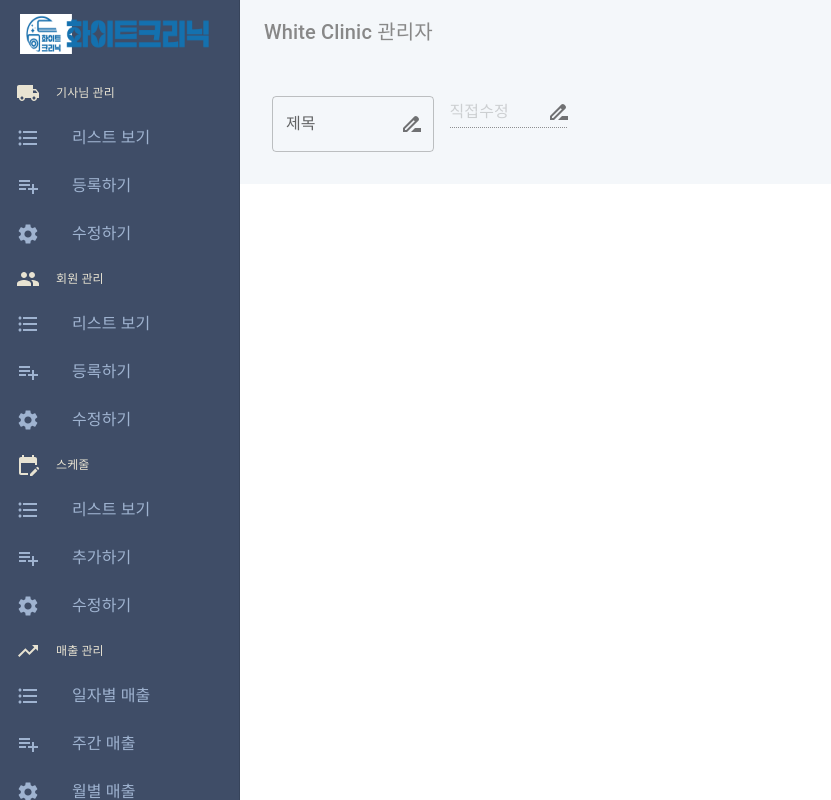
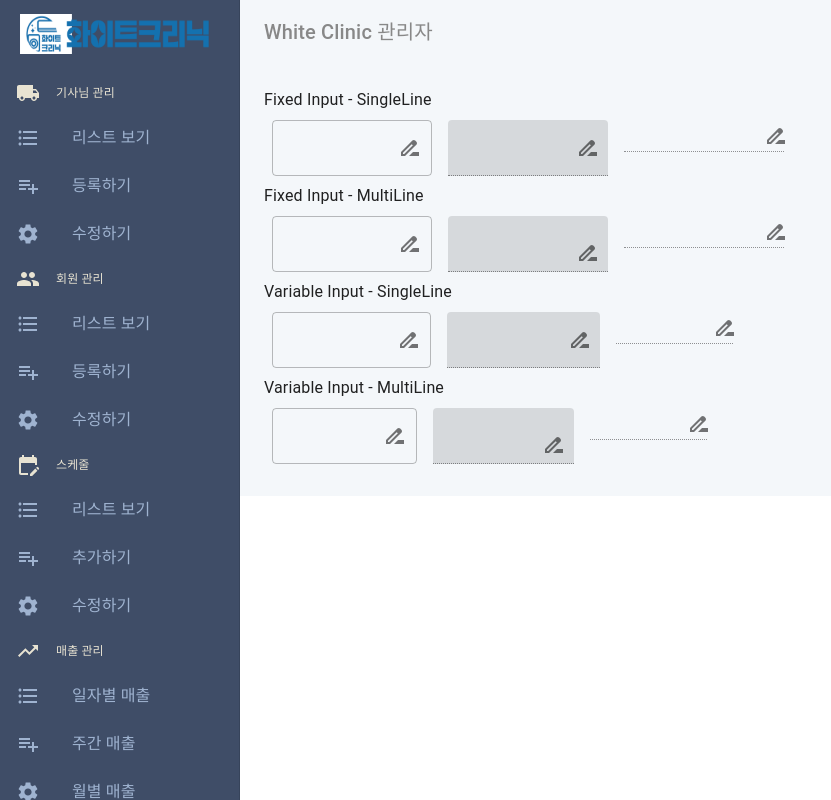
Before and after one commit to Zerokyh/Ateam_whiteclinic, a Next.js app: page / in a window 1280 px wide. Shown: the whole page, without its empty margins (0-831 px from the left). Built offline with nearby package versions, Linux system fonts and the light colour scheme.

Commit message:
8/29 김윤호 - input component 업데이트

```diff
--- a/src/app/page.tsx
+++ b/src/app/page.tsx
@@ -1,16 +1,37 @@
 'use client';
 
 import * as React from 'react';
-import { Box } from '@mui/material';
+import { Box, Typography } from '@mui/material';
 import AVariableModifyInputBox from '@/conponents/atom/Input/AVariableModifyInputBox';
 import AFixedModifyInputBox from '@/conponents/atom/Input/AFixedModifyInputBox';
+import Test from '@/conponents/atom/Input/Test';
 
 const Home = () => {
   return (
     <main className="flex min-h-screen flex-col p-6">
       <Box>
+        <Typography>Fixed Input - SingleLine</Typography>
         <AFixedModifyInputBox />
+        <AFixedModifyInputBox inputVariant="filled" />
+        <AFixedModifyInputBox inputVariant="standard" />
+      </Box>
+      <Box>
+        <Typography>Fixed Input - MultiLine</Typography>
+        <AFixedModifyInputBox isMultiline={true} />
+        <AFixedModifyInputBox inputVariant="filled" isMultiline={true} />
+        <AFixedModifyInputBox inputVariant="standard" isMultiline={true} />
+      </Box>
+      <Box>
+        <Typography>Variable Input - SingleLine</Typography>
         <AVariableModifyInputBox />
+        <AVariableModifyInputBox inputVariant="filled" />
+        <AVariableModifyInputBox inputVariant="standard" />
+      </Box>
+      <Box>
+        <Typography>Variable Input - MultiLine</Typography>
+        <AVariableModifyInputBox isMultiline={true} />
+        <AVariableModifyInputBox inputVariant="filled" isMultiline={true} />
+        <AVariableModifyInputBox inputVariant="standard" isMultiline={true} />
       </Box>
     </main>
   );
--- a/src/conponents/atom/Input/AFixedModifyInputBox.tsx
+++ b/src/conponents/atom/Input/AFixedModifyInputBox.tsx
@@ -1,39 +1,60 @@
 'use client';
 import * as React from 'react';
-import { FormControl, IconButton, InputAdornment, InputLabel, OutlinedInput } from '@mui/material';
+import {
+  FilledInput,
+  FormControl,
+  IconButton,
+  Input,
+  InputAdornment,
+  InputLabel,
+  OutlinedInput,
+} from '@mui/material';
 import DriveFileRenameOutlineIcon from '@mui/icons-material/DriveFileRenameOutline';
 
 export type AFixedModifyInputBoxProp = {
   type?: 'text' | 'password';
   placeholder?: string;
-  width?: string;
+  isInvisible?: boolean;
+  width?: number;
   sx?: object;
+  isMultiline?: boolean;
+  inputVariant?: 'outlined' | 'standard' | 'filled';
 };
 
 const AFixedModifyInputBox = ({
   type = 'text',
-  placeholder = '제목',
-  width = '16ch',
+  placeholder,
+  isInvisible = true,
+  width = 160,
   sx,
+  isMultiline = false,
+  inputVariant = 'outlined',
 }: AFixedModifyInputBoxProp) => {
-  const [isDisabled, setIsDisabled] = React.useState(false);
+  const [isDisabled, setIsDisabled] = React.useState(isInvisible);
   const handleChange = () => {
     setIsDisabled(!isDisabled);
   };
+  const inputProps = {
+    type,
+    endAdornment: (
+      <InputAdornment position="end">
+        <IconButton aria-label="toggle modify text" edge="end" onClick={handleChange}>
+          <DriveFileRenameOutlineIcon />
+        </IconButton>
+      </InputAdornment>
+    ),
+    multiline: isMultiline,
+    placeholder,
+    disabled: isDisabled,
+  };
   return (
-    <FormControl sx={{ m: 1, width: { width }, ...sx }} variant="outlined">
-      <InputLabel>{placeholder}</InputLabel>
-      <OutlinedInput
-        type={type}
-        endAdornment={
-          <InputAdornment position="end">
-            <IconButton aria-label="toggle modify text" edge="end" onClick={handleChange}>
-              <DriveFileRenameOutlineIcon />
-            </IconButton>
-          </InputAdornment>
-        }
-        disabled={isDisabled}
-      />
+    <FormControl sx={{ m: 1, width: `${width}px`, ...sx }} variant={inputVariant}>
+      {(inputVariant === 'outlined' || inputVariant === 'filled') && (
+        <InputLabel>{placeholder}</InputLabel>
+      )}
+      {inputVariant === 'outlined' && <OutlinedInput {...inputProps} />}
+      {inputVariant === 'filled' && <FilledInput {...inputProps} />}
+      {inputVariant === 'standard' && <Input {...inputProps} />}
     </FormControl>
   );
 };
--- a/src/conponents/atom/Input/AVariableModifyInputBox.tsx
+++ b/src/conponents/atom/Input/AVariableModifyInputBox.tsx
@@ -1,24 +1,40 @@
 'use client';
 import * as React from 'react';
-import { FormControl, IconButton, Input, InputAdornment } from '@mui/material';
+import {
+  FilledInput,
+  FormControl,
+  IconButton,
+  Input,
+  InputAdornment,
+  InputLabel,
+  OutlinedInput,
+} from '@mui/material';
 import DriveFileRenameOutlineIcon from '@mui/icons-material/DriveFileRenameOutline';
 
 export type AVariableModifyInputBoxProp = {
   type?: 'text' | 'password';
   placeholder?: string;
+  isInvisible?: boolean;
   width?: number;
+  height?: number;
   sx?: object;
+  isMultiline?: boolean;
+  inputVariant?: 'outlined' | 'standard' | 'filled';
 };
 
 const AVariableModifyInputBox = ({
   type = 'text',
-  placeholder = '직접수정',
+  placeholder,
+  isInvisible = true,
   width = 4, // 최소 너비 (ch 단위)
   sx,
+  isMultiline = false,
+  inputVariant = 'outlined',
 }: AVariableModifyInputBoxProp) => {
-  const [isDisabled, setIsDisabled] = React.useState(true);
+  const [isDisabled, setIsDisabled] = React.useState(isInvisible);
   const [inputValue, setInputValue] = React.useState('');
   const inputRef = React.useRef<HTMLInputElement | null>(null);
+
   React.useEffect(() => {
     if (inputRef.current) {
       const inputElement = inputRef.current;
@@ -32,6 +48,7 @@ const AVariableModifyInputBox = ({
       inputElement.style.width = `${newWidth}px`;
     }
   }, [inputValue, width]);
+
   const handleChange = () => {
     setIsDisabled(!isDisabled);
   };
@@ -40,25 +57,33 @@ const AVariableModifyInputBox = ({
     setInputValue(e.target.value);
   };
 
+  const inputProps = {
+    type,
+    value: inputValue,
+    onChange: handleInputChange,
+    endAdornment: (
+      <InputAdornment position="end">
+        <IconButton aria-label="toggle modify text" edge="end" onClick={handleChange}>
+          <DriveFileRenameOutlineIcon />
+        </IconButton>
+      </InputAdornment>
+    ),
+    multiline: isMultiline,
+    placeholder,
+    disabled: isDisabled,
+    inputRef,
+  };
   return (
-    <FormControl sx={{ m: 1, minWidth: `${width}ch`, ...sx }} variant="standard">
-      <Input
-        id="outlined-adornment-input"
-        type={type}
-        value={inputValue}
-        onChange={handleInputChange}
-        endAdornment={
-          <InputAdornment position="end">
-            <IconButton aria-label="toggle modify text" edge="end" onClick={handleChange}>
-              <DriveFileRenameOutlineIcon />
-            </IconButton>
-          </InputAdornment>
-        }
-        placeholder={placeholder}
-        disabled={isDisabled}
-        inputRef={inputRef}
-        sx={{ width: 'auto' }}
-      />
+    <FormControl
+      sx={{ m: 1, minWidth: typeof width === 'number' ? `${width}ch` : width, ...sx }}
+      variant={inputVariant}
+    >
+      {(inputVariant === 'outlined' || inputVariant === 'filled') && (
+        <InputLabel>{placeholder}</InputLabel>
+      )}
+      {inputVariant === 'outlined' && <OutlinedInput {...inputProps} />}
+      {inputVariant === 'filled' && <FilledInput {...inputProps} />}
+      {inputVariant === 'standard' && <Input {...inputProps} />}
     </FormControl>
   );
 };
```
